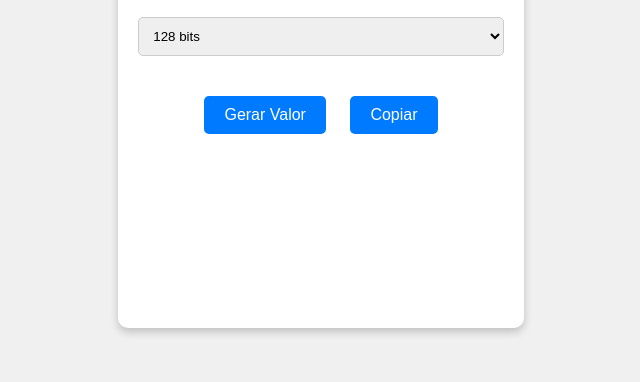
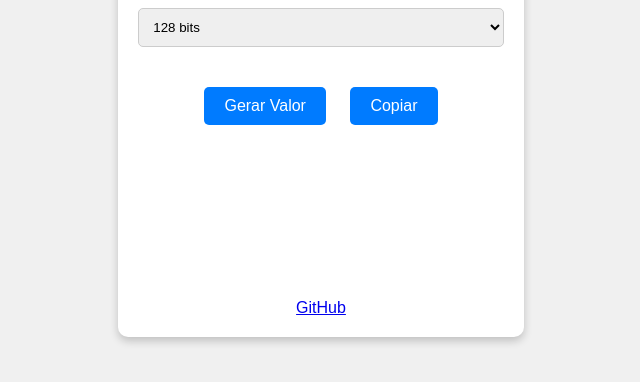
Before and after one commit to samuel-lope/CodeGenerator, a plain HTML site: page index.html in a window 1280 px wide. Shown: the part 306-688 px from the top of the page, without its empty margins (319-959 px from the left). Drawn offline with Linux system fonts and the light colour scheme.

Commit message:
Update index.html

```diff
--- a/index.html
+++ b/index.html
@@ -88,6 +88,7 @@
         </div>
 
         <canvas id="qrcode"></canvas>
+        <div><a href="https://github.com/samuel-lope/CodeGenerator">GitHub</a></div>
     </div>
 
     <script>
```
